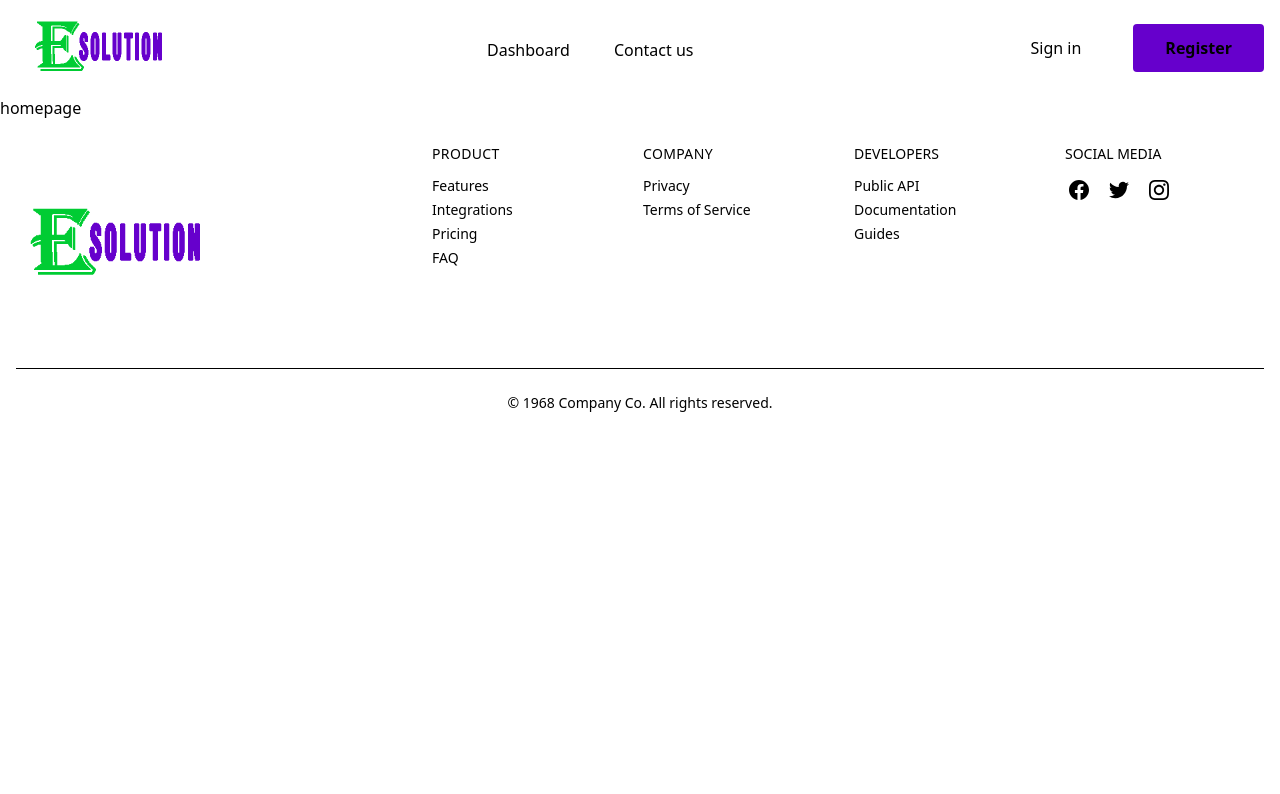
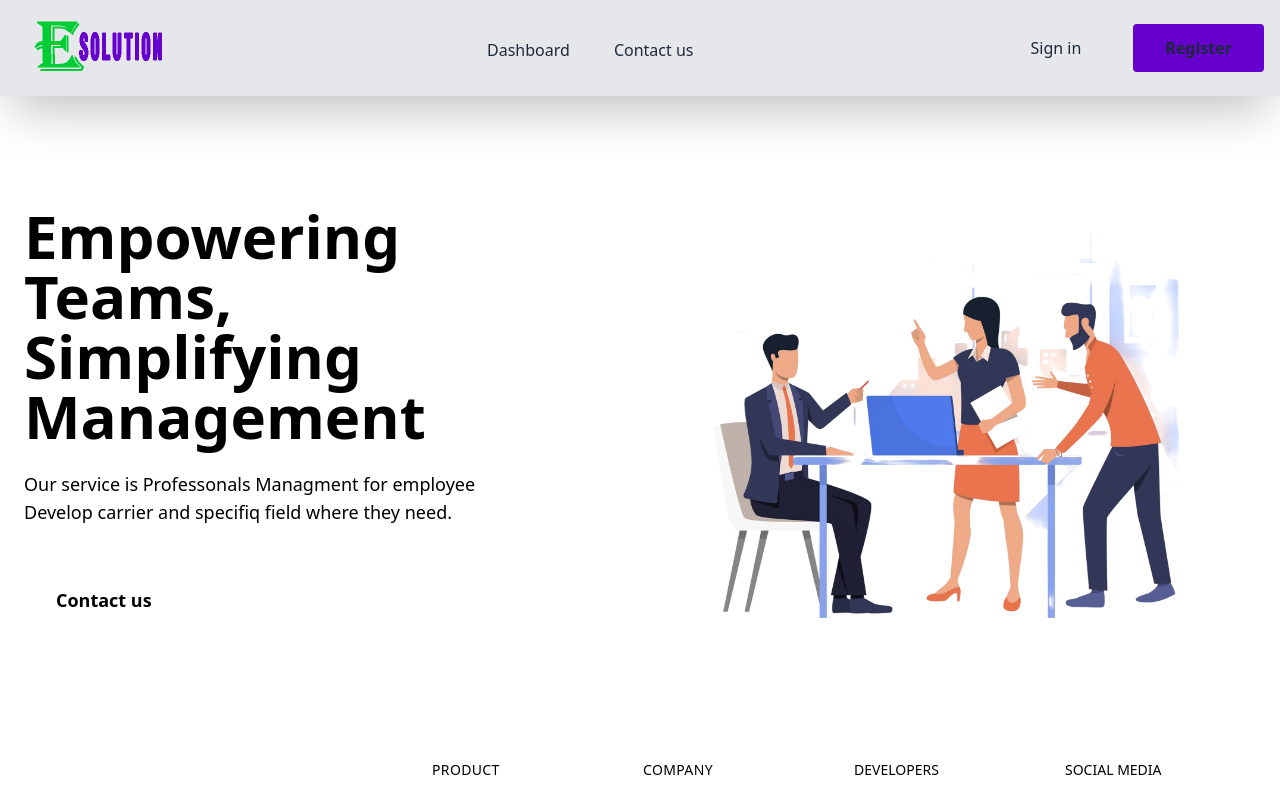
Before and after one commit to Abul-kalam800/Employee-Managment_client, a React (Vite) app: page / in a window 1280 px wide. Shown: the top 794 px of the page. Built offline with nearby package versions, Linux system fonts and the light colour scheme.

Commit message:
add Banner

```diff
--- a/package.json
+++ b/package.json
@@ -7,8 +7,8 @@
     "dev": "vite",
     "build": "vite build",
     "lint": "eslint .",
-    "preview": "vite preview",
-    "postinstall": "flowbite-react patch"
+    "preview": "vite preview"
+
   },
   "dependencies": {
     "@emotion/react": "^11.14.0",
@@ -18,7 +18,6 @@
     "@mui/material": "^7.2.0",
     "@mui/styled-engine-sc": "^7.2.0",
     "@tailwindcss/vite": "^4.1.11",
-    "flowbite-react": "^0.11.8",
     "react": "^19.1.0",
     "react-dom": "^19.1.0",
     "react-router": "^7.6.3",
--- /dev/null
+++ b/src/Pages/Home/Banner.jsx
@@ -0,0 +1,28 @@
+import React from 'react';
+import banner from '../../assets/banner1.png'
+
+const Banner = () => {
+    return (
+      <section className="dark:bg-gray-100 dark:text-gray-800">
+	<div className="container flex flex-col justify-center p-6 gap-10 mx-auto sm:py-12 lg:py-24 lg:flex-row lg:justify-between">
+		<div className="flex flex-col justify-center  text-center rounded-sm lg:max-w-lg  lg:text-left">
+			<h1 className=" font-bold  text-5xl md:text-6xl text-center lg:text-left ">Empowering Teams, Simplifying
+				<span className="dark:text-violet-600 "> Management</span>
+			</h1>
+			<p className="mt-6 mb-8 text-lg sm:mb-12">Our service is Professonals Managment for employee
+				<br  className="hidden md:inline lg:hidden" /> Develop carrier and specifiq field where they need.
+			</p>
+			<div className="flex flex-col space-y-4 sm:items-center sm:justify-center sm:flex-row sm:space-y-0 sm:space-x-4 lg:justify-start">
+				<a rel="noopener noreferrer" href="#" className="px-8 py-3 text-lg font-semibold rounded dark:bg-violet-600 dark:text-gray-50">Contact us</a>
+
+			</div>
+		</div>
+		<div className="flex items-center justify-center p-6 mt-8 lg:mt-0 h-72 sm:h-80 lg:h-96 xl:h-112 2xl:h-128">
+			<img src={banner} alt="" className="object-contain h-72 sm:h-80 lg:h-96 xl:h-112 2xl:h-128" />
+		</div>
+	</div>
+</section>
+    );
+};
+
+export default Banner;
--- a/src/Pages/Home/HomePage.jsx
+++ b/src/Pages/Home/HomePage.jsx
@@ -1,11 +1,13 @@
-import React from 'react';
+import React from "react";
+import Banner from '../Home/Banner.jsx';
+
 
 const HomePage = () => {
-    return (
-        <div>
-          <h1>homepage</h1>
-        </div>
-    );
+  return (
+    <div>
+<Banner></Banner>
+    </div>
+  );
 };
 
 export default HomePage;
--- a/src/sheard/Header.jsx
+++ b/src/sheard/Header.jsx
@@ -10,7 +10,7 @@ const Header = () => {
   };
 
   return (
-    <header className="p-4 dark:bg-gray-100 dark:text-gray-800">
+    <header className="p-4 bg-gray-200 text-gray-800 shadow-2xl">
       <div className="container flex justify-between h-16 mx-auto">
         <NavLink
           rel="noopener noreferrer"
@@ -18,7 +18,7 @@ const Header = () => {
           aria-label="Back to homepage"
           className="flex items-center p-2"
         >
-          <img src={logo} alt="logo" className="w-[150px]" />
+          <img src={logo} alt="logo" className=" w-26 lg:w-[150px]" />
         </NavLink>
         <ul className="items-stretch hidden space-x-3 lg:flex">
           <li className="flex">
--- a/vite.config.js
+++ b/vite.config.js
@@ -1,7 +1,6 @@
 import { defineConfig } from 'vite'
 import tailwindcss from '@tailwindcss/vite'
-import flowbiteReact from "flowbite-react/plugin/vite";
 
 export default defineConfig({
-  plugins: [tailwindcss(), flowbiteReact()],
+  plugins: [tailwindcss(),],
 })
```
Also changed, not shown: src/assets/banner1.png (added), 1 other file (tests, documents, lock files or other folders).
